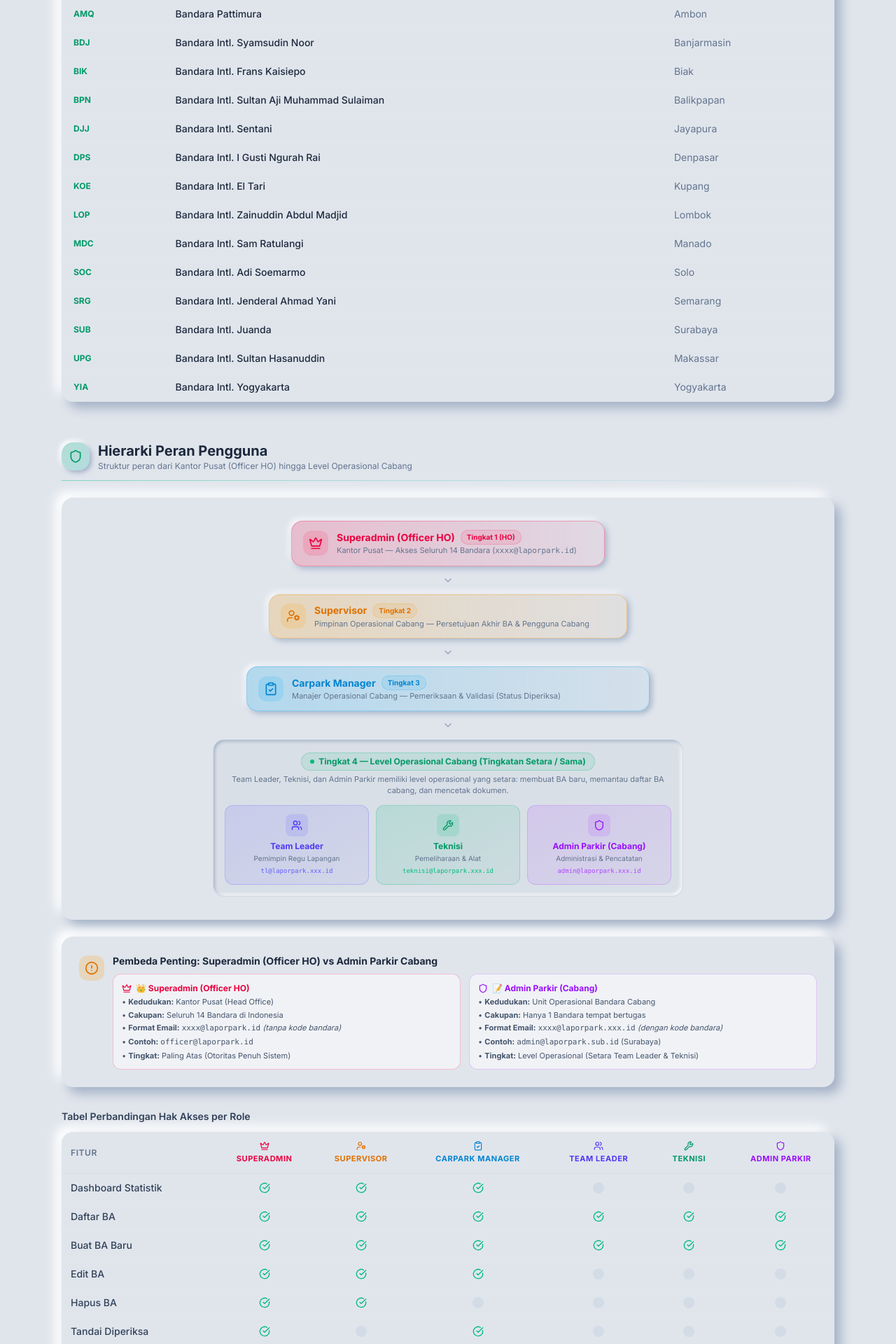
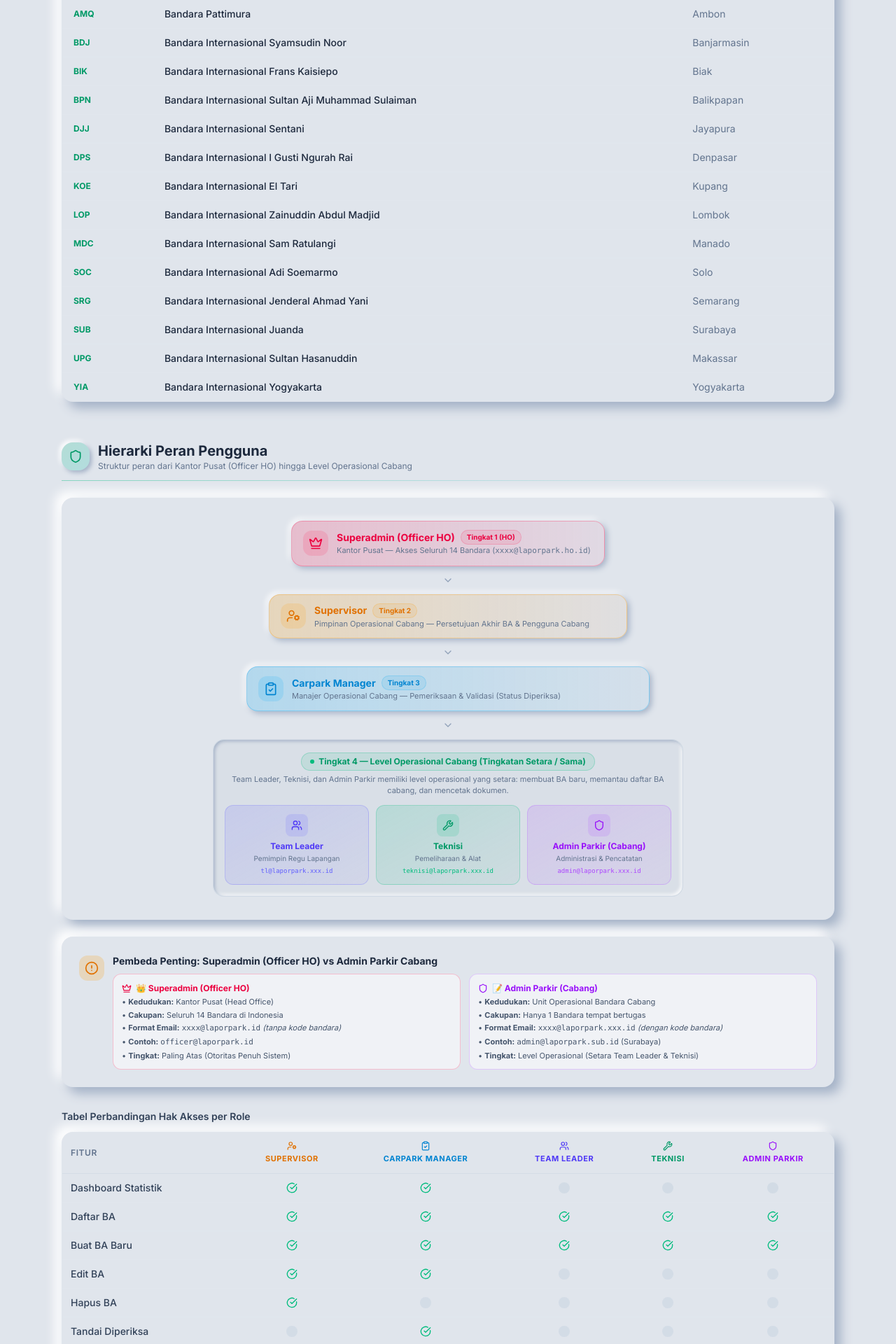
Before and after one commit to protonhuman/Laporpark, a Next.js app: page /manual in a window 1280 px wide. Shown: the part 780-2700 px from the top of the page at 70% size. Built offline with nearby package versions, Linux system fonts and the light colour scheme.

Commit message:
docs: hapus superadmin dari tabel perbandingan dan tab panduan pertingkat

```diff
--- a/src/app/manual/page.tsx
+++ b/src/app/manual/page.tsx
@@ -201,6 +201,8 @@ const ROLES = [
   },
 ] as const;
 
+const BRANCH_ROLES = ROLES.filter((r) => r.key !== "superadmin");
+
 const JENIS_INSIDEN = [
   { kode: "kerusakan", label: "Kerusakan", desc: "Kerusakan fasilitas/infrastruktur parkir" },
   { kode: "kerusakan_kendaraan", label: "Kerusakan Kendaraan", desc: "Kerusakan yang melibatkan kendaraan" },
@@ -213,24 +215,24 @@ const JENIS_INSIDEN = [
 
 const BANDARA_LIST = [
   { kode: "AMQ", nama: "Bandara Pattimura", lokasi: "Ambon" },
-  { kode: "BDJ", nama: "Bandara Intl. Syamsudin Noor", lokasi: "Banjarmasin" },
-  { kode: "BIK", nama: "Bandara Intl. Frans Kaisiepo", lokasi: "Biak" },
-  { kode: "BPN", nama: "Bandara Intl. Sultan Aji Muhammad Sulaiman", lokasi: "Balikpapan" },
-  { kode: "DJJ", nama: "Bandara Intl. Sentani", lokasi: "Jayapura" },
-  { kode: "DPS", nama: "Bandara Intl. I Gusti Ngurah Rai", lokasi: "Denpasar" },
-  { kode: "KOE", nama: "Bandara Intl. El Tari", lokasi: "Kupang" },
-  { kode: "LOP", nama: "Bandara Intl. Zainuddin Abdul Madjid", lokasi: "Lombok" },
-  { kode: "MDC", nama: "Bandara Intl. Sam Ratulangi", lokasi: "Manado" },
-  { kode: "SOC", nama: "Bandara Intl. Adi Soemarmo", lokasi: "Solo" },
-  { kode: "SRG", nama: "Bandara Intl. Jenderal Ahmad Yani", lokasi: "Semarang" },
-  { kode: "SUB", nama: "Bandara Intl. Juanda", lokasi: "Surabaya" },
-  { kode: "UPG", nama: "Bandara Intl. Sultan Hasanuddin", lokasi: "Makassar" },
-  { kode: "YIA", nama: "Bandara Intl. Yogyakarta", lokasi: "Yogyakarta" },
+  { kode: "BDJ", nama: "Bandara Internasional Syamsudin Noor", lokasi: "Banjarmasin" },
+  { kode: "BIK", nama: "Bandara Internasional Frans Kaisiepo", lokasi: "Biak" },
+  { kode: "BPN", nama: "Bandara Internasional Sultan Aji Muhammad Sulaiman", lokasi: "Balikpapan" },
+  { kode: "DJJ", nama: "Bandara Internasional Sentani", lokasi: "Jayapura" },
+  { kode: "DPS", nama: "Bandara Internasional I Gusti Ngurah Rai", lokasi: "Denpasar" },
+  { kode: "KOE", nama: "Bandara Internasional El Tari", lokasi: "Kupang" },
+  { kode: "LOP", nama: "Bandara Internasional Zainuddin Abdul Madjid", lokasi: "Lombok" },
+  { kode: "MDC", nama: "Bandara Internasional Sam Ratulangi", lokasi: "Manado" },
+  { kode: "SOC", nama: "Bandara Internasional Adi Soemarmo", lokasi: "Solo" },
+  { kode: "SRG", nama: "Bandara Internasional Jenderal Ahmad Yani", lokasi: "Semarang" },
+  { kode: "SUB", nama: "Bandara Internasional Juanda", lokasi: "Surabaya" },
+  { kode: "UPG", nama: "Bandara Internasional Sultan Hasanuddin", lokasi: "Makassar" },
+  { kode: "YIA", nama: "Bandara Internasional Yogyakarta", lokasi: "Yogyakarta" },
 ];
 
 const STATUS_LIST = [
   { key: "menunggu_review", label: "Menunggu Review", color: "bg-amber-500", desc: "BA baru, menunggu pemeriksaan Carpark Manager" },
-  { key: "diperiksa", label: "Diperiksa", color: "bg-blue-500", desc: "CM sudah memeriksa, menunggu persetujuan Supervisor" },
+  { key: "diperiksa", label: "Diperiksa", color: "bg-blue-500", desc: "CPM sudah memeriksa, menunggu persetujuan Supervisor" },
   { key: "revisi", label: "Revisi", color: "bg-orange-500", desc: "BA dikembalikan untuk diperbaiki oleh pembuat" },
   { key: "disetujui", label: "Diketahui", color: "bg-emerald-500", desc: "Supervisor sudah menyetujui BA" },
   { key: "selesai", label: "Selesai", color: "bg-teal-500", desc: "BA telah selesai dan ditutup" },
@@ -239,11 +241,11 @@ const STATUS_LIST = [
 const FAQ_ITEMS = [
   {
     q: "Saya tidak bisa login, apa yang harus dilakukan?",
-    a: "Pastikan format email sesuai: Untuk akun staf cabang gunakan format xxxx@laporpark.{kode_bandara}.id (contoh: admin@laporpark.sub.id, spv@laporpark.dps.id, cpm@laporpark.upg.id). Untuk Officer HO / Superadmin gunakan xxxx@laporpark.id. Pastikan password sudah benar (default akun baru: 123123). Jika masih gagal, hubungi Supervisor bandara Anda.",
+    a: "Pastikan format email sesuai: Untuk akun staf cabang gunakan format xxxx@laporpark.{kode_bandara}.id (contoh: admin@laporpark.sub.id, supervisor@laporpark.dps.id, cpm@laporpark.upg.id). Pastikan password sudah benar (default akun baru: 123123). Jika masih gagal, hubungi Supervisor bandara Anda.",
   },
   {
     q: "Apa perbedaan Superadmin (Officer HO) dengan Admin Parkir Cabang?",
-    a: "Superadmin (Officer HO) berada di Kantor Pusat dan memonitor seluruh 14 bandara (kode: ALL) dengan email @laporpark.id. Sedangkan Admin Parkir Cabang adalah staf administrasi di cabang bandara tertentu dengan level setara Team Leader dan Teknisi, hanya mengelola data di bandara cabangnya sendiri dengan domain email @laporpark.{kode_bandara}.id.",
+    a: "Superadmin (Officer HO) berada di Kantor Pusat dan memonitor seluruh 14 bandara (kode: ALL) dengan email @laporpark.ho.id. Sedangkan Admin Parkir Cabang adalah staf administrasi di cabang bandara tertentu dengan level setara Team Leader dan Teknisi, hanya mengelola data di bandara cabangnya sendiri dengan domain email @laporpark.{kode_bandara}.id.",
   },
   {
     q: "Saya tidak bisa melihat Dashboard, kenapa?",
@@ -360,7 +362,7 @@ const TOC = [
 
 export default function ManualBookPage() {
   const [activeRole, setActiveRole] = useState<string>("supervisor");
-  const selectedRole = ROLES.find((r) => r.key === activeRole) || ROLES[1];
+  const selectedRole = BRANCH_ROLES.find((r) => r.key === activeRole) || BRANCH_ROLES[0];
 
   function handleDownloadPDF() {
     window.print();
@@ -511,7 +513,7 @@ export default function ManualBookPage() {
                       <span className="text-sm font-bold text-rose-600 dark:text-rose-400">Superadmin (Officer HO)</span>
                       <span className="px-2 py-0.5 rounded-full bg-rose-500/10 text-rose-600 dark:text-rose-400 text-[10px] font-bold border border-rose-500/20">Tingkat 1 (HO)</span>
                     </div>
-                    <p className="text-[11px] text-slate-500">Kantor Pusat — Akses Seluruh 14 Bandara (<code>xxxx@laporpark.id</code>)</p>
+                    <p className="text-[11px] text-slate-500">Kantor Pusat — Akses Seluruh 14 Bandara (<code>xxxx@laporpark.ho.id</code>)</p>
                   </div>
                 </div>
               </div>
@@ -666,7 +668,7 @@ export default function ManualBookPage() {
               <thead>
                 <tr className="border-b border-slate-300/50 dark:border-white/[0.08] print:border-slate-300">
                   <th className="px-3 py-3 text-xs font-semibold text-slate-500 uppercase tracking-wider text-left print:text-slate-700">Fitur</th>
-                  {ROLES.map((r) => (
+                  {BRANCH_ROLES.map((r) => (
                     <th key={r.key} className={`px-2.5 py-3 text-[11px] font-bold uppercase tracking-wider text-center ${r.text}`}>
                       <div className="flex flex-col items-center gap-0.5">
                         <r.icon className="w-3.5 h-3.5 mb-0.5" />
@@ -692,7 +694,7 @@ export default function ManualBookPage() {
                 ].map((row) => (
                   <tr key={row.label} className="hover:bg-white/30 dark:hover:bg-white/[0.02]">
                     <td className="px-3 py-2.5 font-medium text-slate-700 dark:text-slate-200 whitespace-nowrap print:text-black">{row.label}</td>
-                    {ROLES.map((r) => (
+                    {BRANCH_ROLES.map((r) => (
                       <td key={r.key} className="px-2.5 py-2.5 text-center">
                         <div className="flex justify-center">
                           <PermIcon val={row.field === "dashboard" ? r.dashboard : (r as Record<string, unknown>)[row.field] as boolean | string} />
@@ -721,10 +723,7 @@ export default function ManualBookPage() {
                 <div>
                   <p>Masukkan <strong>Email</strong> resmi Anda:</p>
                   <p className="text-xs text-slate-500 mt-1">
-                    • <strong>Pengguna Cabang:</strong> format <code>xxxx@laporpark.xxx.id</code> (contoh: <code>admin@laporpark.sub.id</code>, <code>spv@laporpark.dps.id</code>, <code>tl@laporpark.bpn.id</code>, <code>teknisi@laporpark.yia.id</code>)
-                  </p>
-                  <p className="text-xs text-slate-500 mt-0.5">
-                    • <strong>Officer HO (Superadmin):</strong> format <code>xxxx@laporpark.id</code> (contoh: <code>officer@laporpark.id</code>)
+                    • <strong>Pengguna Cabang:</strong> format <code>xxxx@laporpark.xxx.id</code> (contoh: <code>admin@laporpark.sub.id</code>, <code>supervisor@laporpark.dps.id</code>, <code>tl@laporpark.bpn.id</code>, <code>teknisi@laporpark.yia.id</code>)
                   </p>
                 </div>
               </li>
@@ -758,7 +757,7 @@ export default function ManualBookPage() {
               </li>
               <li className="flex gap-3 items-start">
                 <ArrowRight className="w-4 h-4 text-emerald-500 shrink-0 mt-0.5" />
-                <span><strong>Superadmin, Supervisor & CM</strong> diarahkan ke Dashboard statistik. <strong>Team Leader, Teknisi & Admin Parkir</strong> diarahkan ke Daftar Berita Acara.</span>
+                <span><strong>Superadmin, Supervisor & CPM</strong> diarahkan ke Dashboard statistik. <strong>Team Leader, Teknisi & Admin Parkir</strong> diarahkan ke Daftar Berita Acara.</span>
               </li>
             </ul>
           </div>
@@ -790,7 +789,7 @@ export default function ManualBookPage() {
 
         {/* Role Tabs */}
         <div className="flex flex-wrap gap-2 mb-4 print:hidden">
-          {ROLES.map((r) => (
+          {BRANCH_ROLES.map((r) => (
             <button
               key={r.key}
               onClick={() => setActiveRole(r.key)}
@@ -860,7 +859,7 @@ export default function ManualBookPage() {
 
         {/* Print-only: show all roles */}
         <div className="hidden print:block space-y-4 mb-8">
-          {ROLES.map((r) => (
+          {BRANCH_ROLES.map((r) => (
             <div key={r.key} className="border border-slate-200 rounded-lg p-4 break-inside-avoid">
               <h4 className="font-bold text-black mb-1">{r.label}</h4>
               <p className="text-xs text-slate-600 mb-2">{r.description}</p>
@@ -954,9 +953,9 @@ export default function ManualBookPage() {
           <h3 className="text-sm font-bold text-slate-800 dark:text-white mb-4 print:text-black">Alur Standar</h3>
           <div className="flex flex-col sm:flex-row items-center gap-2 sm:gap-0 justify-center flex-wrap">
             {[
-              { label: "Dibuat TL/Teknisi", color: "bg-indigo-500", textColor: "text-white" },
+              { label: "Dibuat TL/Teknisi/Admin", color: "bg-indigo-500", textColor: "text-white" },
               { label: "Menunggu Review", color: "bg-amber-500", textColor: "text-white" },
-              { label: "Diperiksa (CM)", color: "bg-blue-500", textColor: "text-white" },
+              { label: "Diperiksa (CPM)", color: "bg-blue-500", textColor: "text-white" },
               { label: "Diketahui (SPV)", color: "bg-emerald-500", textColor: "text-white" },
               { label: "Selesai", color: "bg-teal-500", textColor: "text-white" },
             ].map((step, i) => (
@@ -983,7 +982,7 @@ export default function ManualBookPage() {
           <h3 className="text-sm font-bold text-slate-800 dark:text-white mb-3 print:text-black">Status Awal Berdasarkan Pembuat</h3>
           <div className="grid grid-cols-1 sm:grid-cols-2 gap-2">
             {[
-              { role: "Team Leader / Teknisi", status: "Menunggu Review", color: "bg-amber-500" },
+              { role: "Team Leader / Teknisi / Admin", status: "Menunggu Review", color: "bg-amber-500" },
               { role: "Carpark Manager", status: "Diperiksa", color: "bg-blue-500", note: "melewati tahap review" },
               { role: "Supervisor", status: "Diketahui", color: "bg-emerald-500", note: "melewati review & periksa" },
             ].map((item) => (
@@ -1020,7 +1019,7 @@ export default function ManualBookPage() {
           </ol>
           <div className="mt-4 p-3 rounded-xl bg-sky-500/5 border border-sky-500/20">
             <p className="text-xs text-slate-600 dark:text-slate-300 print:text-slate-700">
-              📄 Layout cetak berisi format dokumen resmi dengan kop surat, nomor BA, seluruh detail insiden, dan tanda tangan digital (jika tersedia) dari Pembuat, Pemeriksa (CM), dan Mengetahui (Supervisor).
+              📄 Layout cetak berisi format dokumen resmi dengan kop surat, nomor BA, seluruh detail insiden, dan tanda tangan digital (jika tersedia) dari Pembuat, Pemeriksa (CPM), dan Mengetahui (Supervisor).
             </p>
           </div>
         </div>
```
Also changed, not shown: 1 other file (tests, documents, lock files or other folders).
